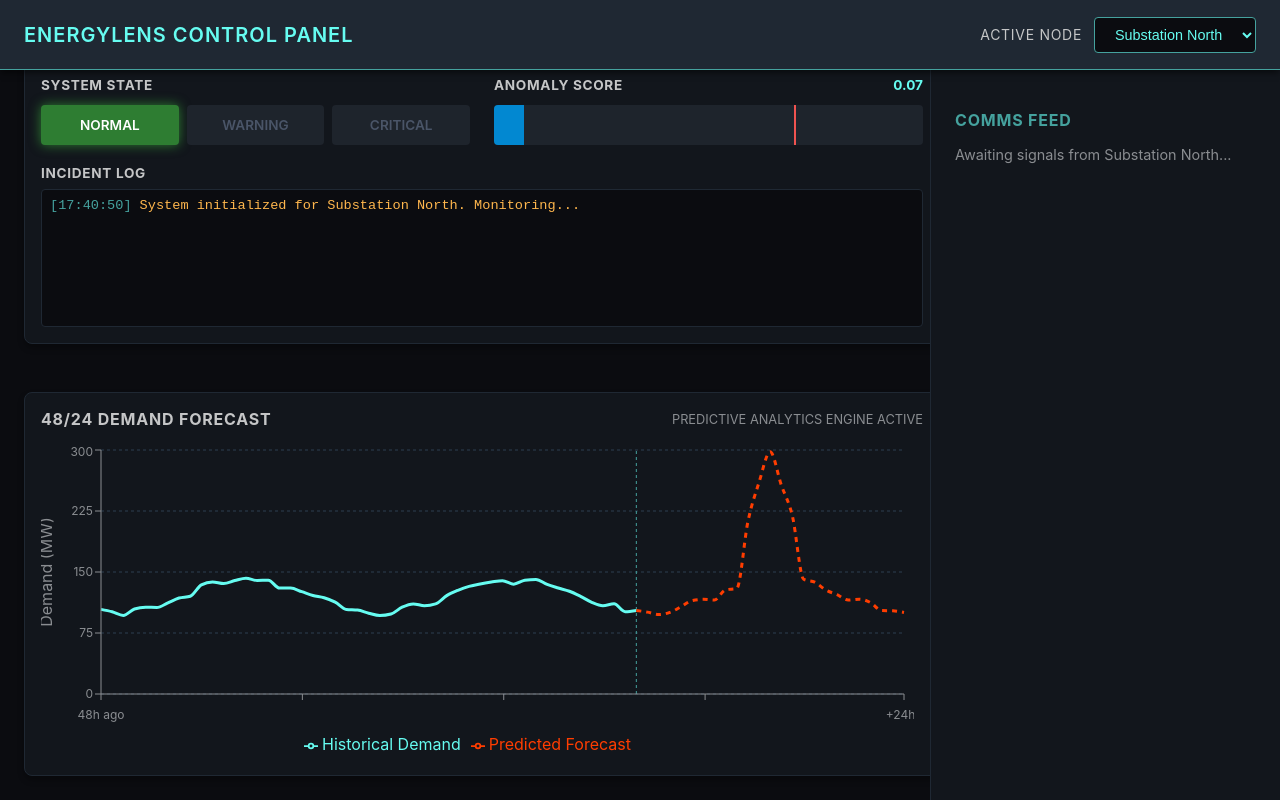
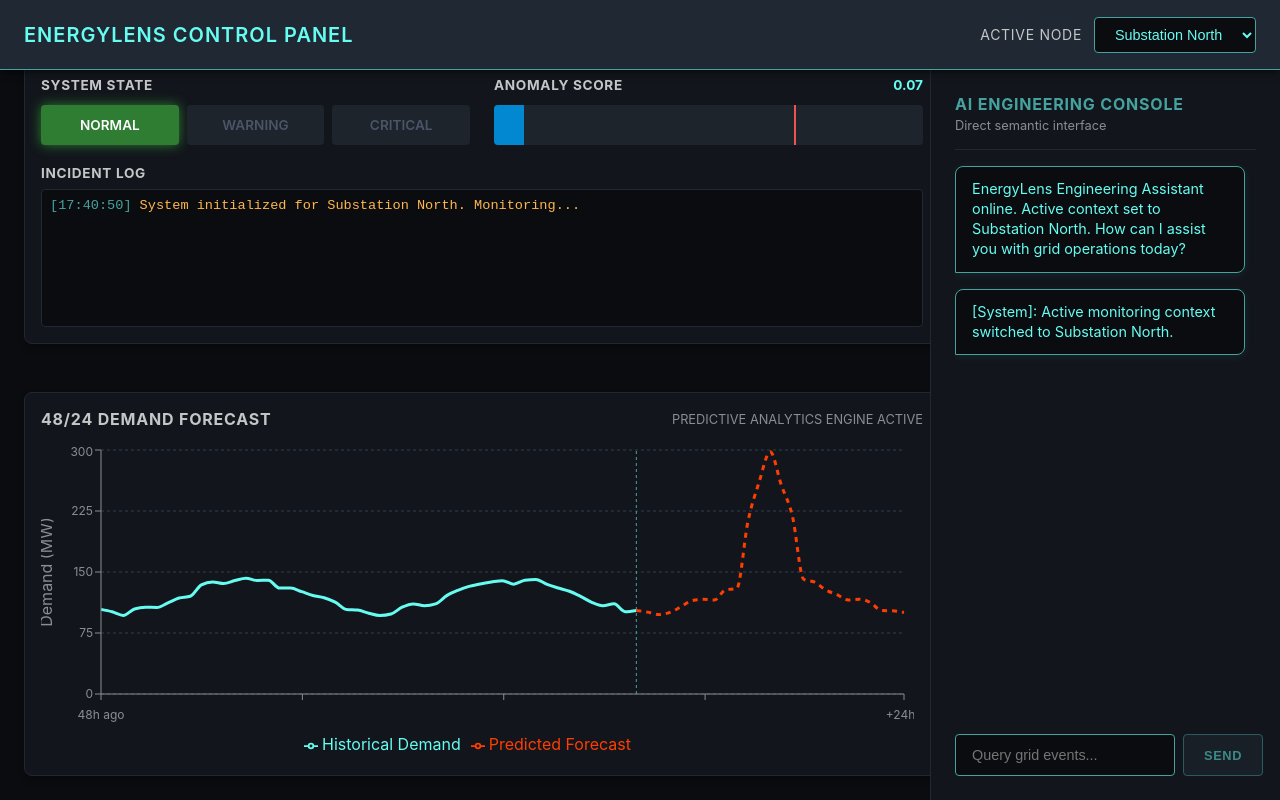
Before and after one commit to v4sud3v/EnergyLens, a Next.js app in the folder frontend/: page / in a window 1280 px wide. Built offline with nearby package versions, Linux system fonts and the light colour scheme.

Commit message:
feat: replace static communications sidebar with interactive AIChatConsole component

```diff
--- /dev/null
+++ b/frontend/app/components/AIChatConsole.tsx
@@ -0,0 +1,234 @@
+"use client";
+
+import React, { useState, useEffect, useRef } from 'react';
+
+interface Message {
+  id: string;
+  sender: 'user' | 'ai';
+  text: string;
+}
+
+export default function AIChatConsole({ activeNode }: { activeNode: string }) {
+  const [messages, setMessages] = useState<Message[]>([
+    {
+      id: '1',
+      sender: 'ai',
+      text: `EnergyLens Engineering Assistant online. Active context set to ${activeNode}. How can I assist you with grid operations today?`
+    }
+  ]);
+  const [inputValue, setInputValue] = useState('');
+  const [isTyping, setIsTyping] = useState(false);
+  const messagesEndRef = useRef<HTMLDivElement>(null);
+
+  const scrollToBottom = () => {
+    messagesEndRef.current?.scrollIntoView({ behavior: "smooth" });
+  };
+
+  useEffect(() => {
+    scrollToBottom();
+  }, [messages, isTyping]);
+
+  useEffect(() => {
+    // Optionally clear or append context message on node change
+    setMessages(prev => [
+      ...prev,
+      {
+        id: Date.now().toString(),
+        sender: 'ai',
+        text: `[System]: Active monitoring context switched to ${activeNode}.`
+      }
+    ]);
+  }, [activeNode]);
+
+  const handleSend = () => {
+    if (!inputValue.trim()) return;
+
+    // Add user message
+    const userMsg: Message = {
+      id: Date.now().toString(),
+      sender: 'user',
+      text: inputValue
+    };
+    setMessages(prev => [...prev, userMsg]);
+    setInputValue('');
+    setIsTyping(true);
+
+    // Simulate backend processing delay
+    setTimeout(() => {
+      let aiResponseText = '';
+      const query = userMsg.text.toLowerCase();
+
+      // Simple mock AI logic based on keywords
+      if (query.includes('spike') || query.includes('anomaly')) {
+        aiResponseText = `I have analyzed the current telemetry for ${activeNode}. The anomaly score indicates a potential voltage irregularity on feeder line 4. I recommend reviewing the recent thermal imaging logs.`;
+      } else if (query.includes('status')) {
+        aiResponseText = `Current status for ${activeNode}: All main transformers are operating within nominal thermal limits. Active Power is stable, but Line Voltage is showing minor harmonic distortion.`;
+      } else {
+        aiResponseText = `I have logged your inquiry regarding "${userMsg.text}". Running historical comparisons across the ${activeNode} data lake. I will notify you if any predictive thresholds are breached.`;
+      }
+
+      setMessages(prev => [
+        ...prev,
+        {
+          id: Date.now().toString(),
+          sender: 'ai',
+          text: aiResponseText
+        }
+      ]);
+      setIsTyping(false);
+    }, 1500 + Math.random() * 1000); // 1.5 - 2.5 seconds delay
+  };
+
+  const handleKeyDown = (e: React.KeyboardEvent<HTMLInputElement>) => {
+    if (e.key === 'Enter') {
+      handleSend();
+    }
+  };
+
+  return (
+    <div style={{
+      display: 'flex',
+      flexDirection: 'column',
+      height: '100%',
+      width: '100%',
+      backgroundColor: '#12161c', // Match sidebar bg
+      position: 'relative'
+    }}>
+      {/* Header Area */}
+      <div style={{
+        padding: '0 0 16px 0',
+        borderBottom: '1px solid #1f2833',
+        flexShrink: 0
+      }}>
+        <h3 style={{ margin: 0, color: '#45a29e', fontSize: '1rem', textTransform: 'uppercase', letterSpacing: '0.05em' }}>
+          AI Engineering Console
+        </h3>
+        <p style={{ margin: '4px 0 0 0', fontSize: '0.8rem', color: '#8a8d91' }}>
+          Direct semantic interface
+        </p>
+      </div>
+
+      {/* Sub-Component A: The Dialogue Feed */}
+      <div style={{
+        flex: 1,
+        overflowY: 'auto',
+        padding: '16px 0',
+        display: 'flex',
+        flexDirection: 'column',
+        gap: '16px',
+        scrollbarWidth: 'thin',
+        scrollbarColor: '#45a29e #12161c'
+      }}>
+        {messages.map((msg) => {
+          const isUser = msg.sender === 'user';
+          return (
+            <div key={msg.id} style={{
+              display: 'flex',
+              justifyContent: isUser ? 'flex-end' : 'flex-start',
+              width: '100%'
+            }}>
+              <div style={{
+                maxWidth: '85%',
+                padding: '12px 16px',
+                borderRadius: '8px',
+                backgroundColor: isUser ? '#1f2833' : '#0b0c10',
+                border: isUser ? '1px solid #2c3e50' : '1px solid #45a29e',
+                color: isUser ? '#e0e6ed' : '#66fcf1',
+                fontSize: '0.9rem',
+                lineHeight: '1.4',
+                borderBottomRightRadius: isUser ? '0px' : '8px',
+                borderBottomLeftRadius: isUser ? '8px' : '0px',
+                boxShadow: isUser ? 'none' : '0 2px 8px rgba(69, 162, 158, 0.1)'
+              }}>
+                {msg.text}
+              </div>
+            </div>
+          );
+        })}
+        {isTyping && (
+          <div style={{ display: 'flex', justifyContent: 'flex-start', width: '100%' }}>
+            <div style={{
+              padding: '12px 16px',
+              borderRadius: '8px',
+              backgroundColor: '#0b0c10',
+              border: '1px solid #45a29e',
+              color: '#66fcf1',
+              fontSize: '0.9rem',
+              borderBottomLeftRadius: '0px',
+              fontStyle: 'italic'
+            }}>
+              Analyzing grid telemetry...
+            </div>
+          </div>
+        )}
+        <div ref={messagesEndRef} />
+      </div>
+
+      {/* Sub-Component B: The Command Line */}
+      <div style={{
+        marginTop: '16px',
+        flexShrink: 0,
+        display: 'flex',
+        gap: '8px',
+        position: 'relative'
+      }}>
+        <input
+          type="text"
+          value={inputValue}
+          onChange={(e) => setInputValue(e.target.value)}
+          onKeyDown={handleKeyDown}
+          placeholder="Query grid events..."
+          style={{
+            flex: 1,
+            backgroundColor: '#0b0c10',
+            border: '1px solid #45a29e',
+            color: '#c5c6c7',
+            padding: '12px 16px',
+            borderRadius: '4px',
+            outline: 'none',
+            fontSize: '0.9rem',
+            transition: 'border-color 0.2s ease, box-shadow 0.2s ease'
+          }}
+          onFocus={(e) => {
+            e.target.style.borderColor = '#66fcf1';
+            e.target.style.boxShadow = '0 0 8px rgba(102, 252, 241, 0.3)';
+          }}
+          onBlur={(e) => {
+            e.target.style.borderColor = '#45a29e';
+            e.target.style.boxShadow = 'none';
+          }}
+        />
+        <button
+          onClick={handleSend}
+          disabled={!inputValue.trim() || isTyping}
+          style={{
+            backgroundColor: '#1f2833',
+            color: '#66fcf1',
+            border: '1px solid #45a29e',
+            padding: '0 20px',
+            borderRadius: '4px',
+            cursor: (!inputValue.trim() || isTyping) ? 'not-allowed' : 'pointer',
+            fontWeight: 600,
+            textTransform: 'uppercase',
+            letterSpacing: '0.05em',
+            fontSize: '0.8rem',
+            opacity: (!inputValue.trim() || isTyping) ? 0.5 : 1,
+            transition: 'all 0.2s ease'
+          }}
+          onMouseOver={(e) => {
+            if (!inputValue.trim() || isTyping) return;
+            e.currentTarget.style.backgroundColor = '#45a29e';
+            e.currentTarget.style.color = '#0b0c10';
+          }}
+          onMouseOut={(e) => {
+            if (!inputValue.trim() || isTyping) return;
+            e.currentTarget.style.backgroundColor = '#1f2833';
+            e.currentTarget.style.color = '#66fcf1';
+          }}
+        >
+          Send
+        </button>
+      </div>
+    </div>
+  );
+}
--- a/frontend/app/page.tsx
+++ b/frontend/app/page.tsx
@@ -5,6 +5,7 @@ import styles from "./page.module.css";
 import LiveMetricsGraph from "./components/LiveMetricsGraph";
 import StatusTrackers from "./components/StatusTrackers";
 import TimelineForecast from "./components/TimelineForecast";
+import AIChatConsole from "./components/AIChatConsole";
 
 export default function Home() {
   const [selectedNode, setSelectedNode] = useState("Substation North");
@@ -42,9 +43,7 @@ export default function Home() {
         </div>
       </main>
       <aside className={styles.sidebar}>
-        {/* Communication sidebar */}
-        <h3 style={{ color: "#45a29e", fontSize: "1rem", textTransform: "uppercase", letterSpacing: "0.05em" }}>Comms Feed</h3>
-        <p style={{ marginTop: "1rem", fontSize: "0.9rem", color: "#8a8d91" }}>Awaiting signals from {selectedNode}...</p>
+        <AIChatConsole activeNode={selectedNode} />
       </aside>
     </div>
   );
```
